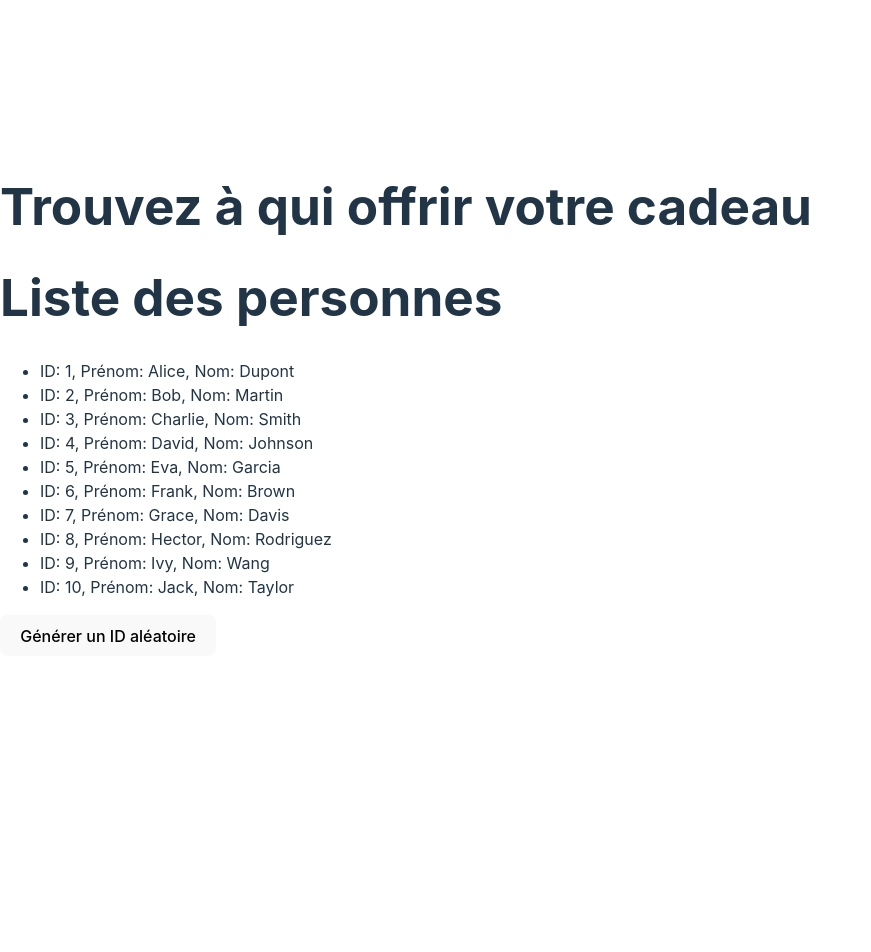
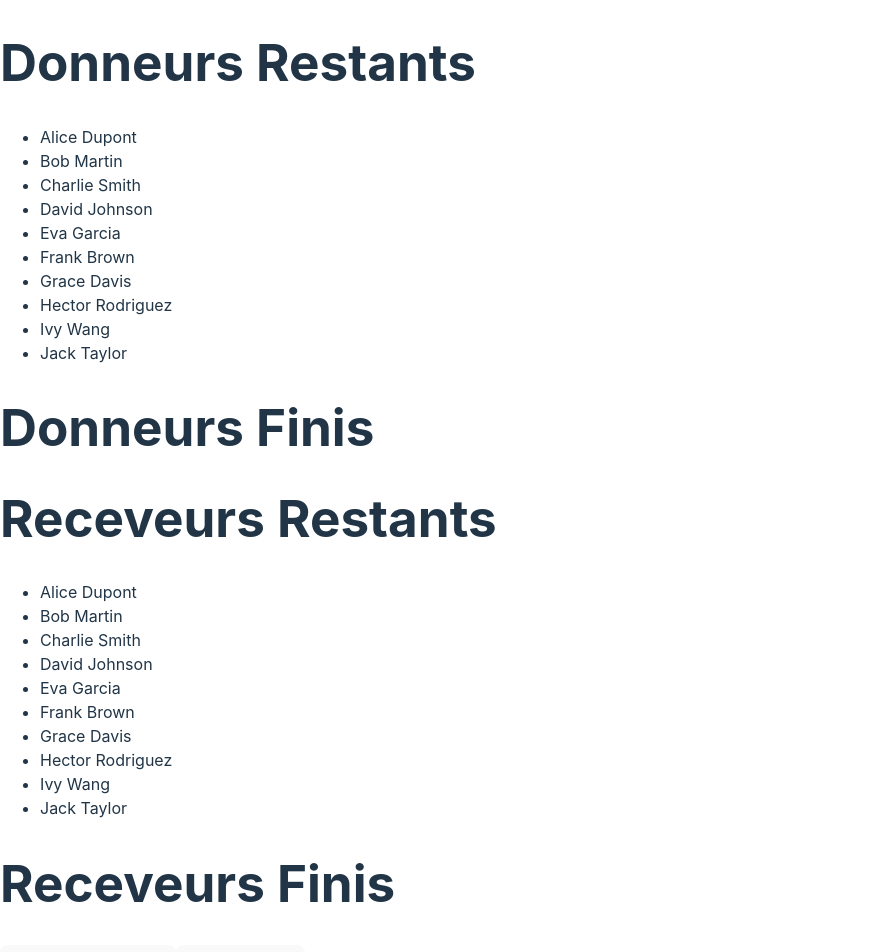
Before and after one commit to techmefr/secret-gift, a React (Vite) app in the folder secret-santa/: page / in a window 1280 px wide. Shown: the top 952 px of the page, without its empty margins (0-871 px from the left). Before the commit the page ends 800 px from the top, so only its background shows below. Built offline with nearby package versions, Linux system fonts and the light colour scheme.

Commit message:
finish algo

```diff
--- a/secret-santa/src/BddTest.jsx
+++ b/secret-santa/src/BddTest.jsx
@@ -1,7 +1,7 @@
 import { useState } from "react";
 
 function BddTest() {
-  const [personnes, setPersonnes] = useState([
+  const donneursInitiaux = [
     { id: 1, prenom: "Alice", nom: "Dupont" },
     { id: 2, prenom: "Bob", nom: "Martin" },
     { id: 3, prenom: "Charlie", nom: "Smith" },
@@ -12,35 +12,94 @@ function BddTest() {
     { id: 8, prenom: "Hector", nom: "Rodriguez" },
     { id: 9, prenom: "Ivy", nom: "Wang" },
     { id: 10, prenom: "Jack", nom: "Taylor" },
-  ]);
+  ];
 
+  const receveursInitiaux = [
+    { id: 1, prenom: "Alice", nom: "Dupont" },
+    { id: 2, prenom: "Bob", nom: "Martin" },
+    { id: 3, prenom: "Charlie", nom: "Smith" },
+    { id: 4, prenom: "David", nom: "Johnson" },
+    { id: 5, prenom: "Eva", nom: "Garcia" },
+    { id: 6, prenom: "Frank", nom: "Brown" },
+    { id: 7, prenom: "Grace", nom: "Davis" },
+    { id: 8, prenom: "Hector", nom: "Rodriguez" },
+    { id: 9, prenom: "Ivy", nom: "Wang" },
+    { id: 10, prenom: "Jack", nom: "Taylor" },
+  ];
+
+  const [donneursRestants, setDonneursRestants] = useState(donneursInitiaux);
+  const [donneursFinis, setDonneursFinis] = useState([]);
+  const [receveursRestants, setReceveursRestants] = useState(receveursInitiaux);
+  const [receveursFinis, setReceveursFinis] = useState([]);
   const [idAleatoire, setIdAleatoire] = useState(null);
 
   const genererIdAleatoire = () => {
-    const id = Math.floor(Math.random() * personnes.length) + 1;
-    setIdAleatoire(id);
+    if (receveursRestants.length > 0) {
+      const id = Math.floor(Math.random() * receveursRestants.length);
+      setIdAleatoire(id);
+    }
+  };
+
+  const deplacerDonneurVersFinis = (donneur) => {
+    setDonneursRestants(donneursRestants.filter((d) => d.id !== donneur.id));
+    setDonneursFinis([donneur, ...donneursFinis]);
+    genererIdAleatoire();
+  };
+
+  const tirerReceveur = () => {
+    const receveurTire = receveursRestants[idAleatoire];
+    setReceveursRestants(
+      receveursRestants.filter((r) => r.id !== receveurTire.id)
+    );
+    setReceveursFinis([...receveursFinis, receveurTire]);
+    genererIdAleatoire();
+  };
+
+  const reinitialiserEtats = () => {
+    setDonneursRestants(donneursInitiaux);
+    setDonneursFinis([]);
+    setReceveursRestants(receveursInitiaux);
+    setReceveursFinis([]);
+    setIdAleatoire(null);
   };
 
   return (
     <div>
-      <h1>Trouvez à qui offrir votre cadeau</h1>
-      <h1>Liste des personnes</h1>
+      <h1>Donneurs Restants</h1>
       <ul>
-        {personnes.map((personne) => (
-          <li key={personne.id}>
-            {`ID: ${personne.id}, Prénom: ${personne.prenom}, Nom: ${personne.nom}`}
+        {donneursRestants.map((donneur) => (
+          <li
+            key={donneur.id}
+            onClick={() => deplacerDonneurVersFinis(donneur)}
+          >
+            {`${donneur.prenom} ${donneur.nom}`}
           </li>
         ))}
       </ul>
-      <button onClick={genererIdAleatoire}>Générer un ID aléatoire</button>
 
-      {idAleatoire !== null && (
-        <p>
-          {`${personnes[idAleatoire - 1].prenom} ${
-            personnes[idAleatoire - 1].nom
-          }`}
-        </p>
-      )}
+      <h1>Donneurs Finis</h1>
+      <ul>
+        {donneursFinis.map((donneur) => (
+          <li key={donneur.id}>{`${donneur.prenom} ${donneur.nom}`}</li>
+        ))}
+      </ul>
+
+      <h1>Receveurs Restants</h1>
+      <ul>
+        {receveursRestants.map((receveur) => (
+          <li key={receveur.id}>{`${receveur.prenom} ${receveur.nom}`}</li>
+        ))}
+      </ul>
+
+      <h1>Receveurs Finis</h1>
+      <ul>
+        {receveursFinis.map((receveur) => (
+          <li key={receveur.id}>{`${receveur.prenom} ${receveur.nom}`}</li>
+        ))}
+      </ul>
+
+      <button onClick={tirerReceveur}>Tirer un Receveur</button>
+      <button onClick={reinitialiserEtats}>Réinitialiser</button>
     </div>
   );
 }
```
